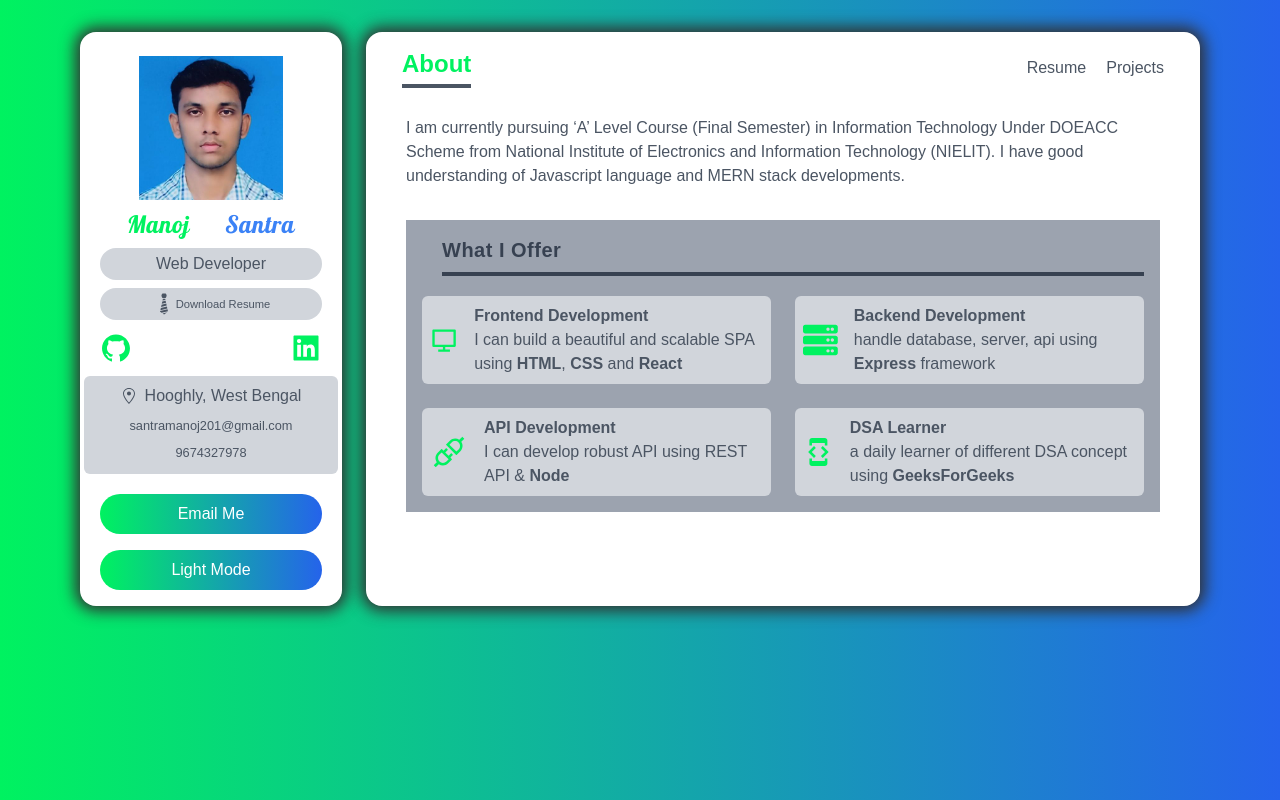
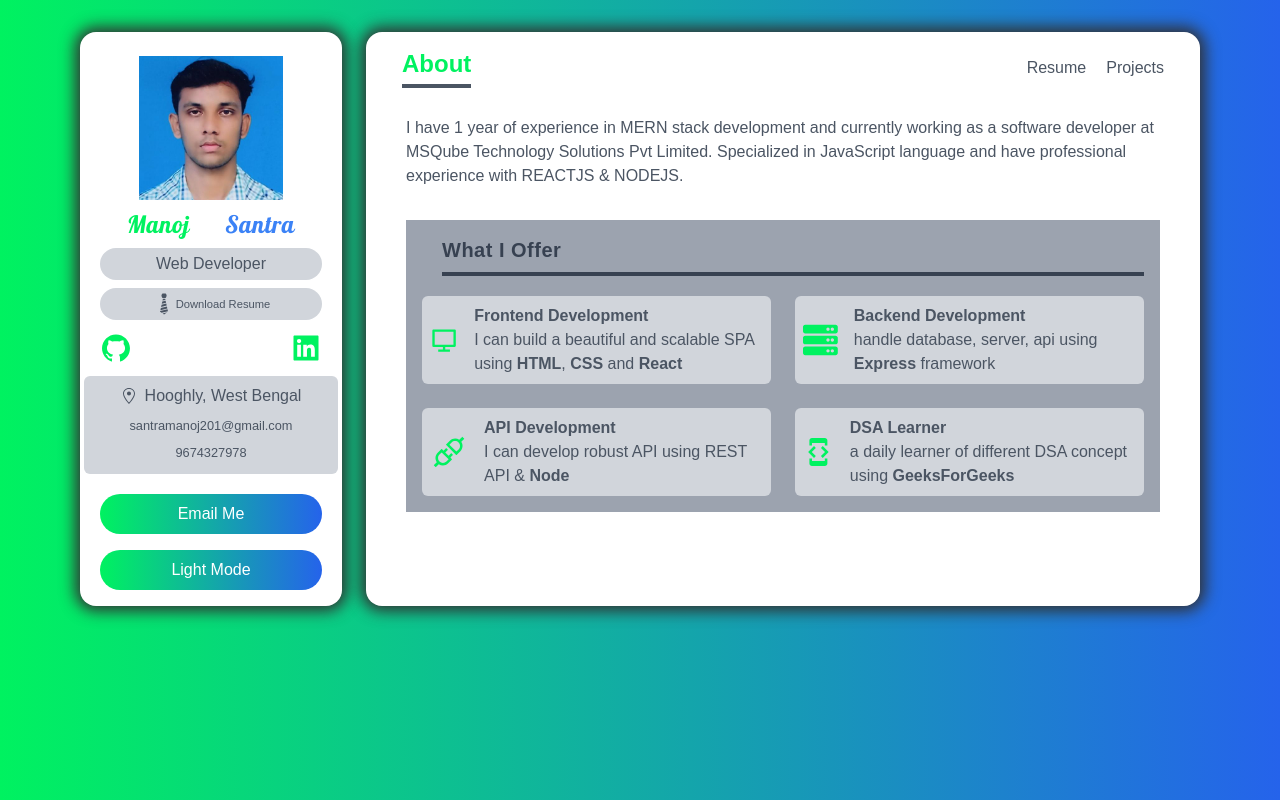
Before and after one commit to manoj19-github/santra-manoj.portfolio, a Next.js app: page / in a window 1280 px wide. Built offline with nearby package versions, Linux system fonts and the light colour scheme; a web font is replaced by a local one.

Commit message:
Update index.tsx
Resume headline changed

```diff
--- a/pages/index.tsx
+++ b/pages/index.tsx
@@ -9,9 +9,7 @@ export default function Home() {
     <div className="">
       <div className="flex flex-col px-2 lg:px-6 pt-2 flex-grow">
         <p className="mt-3 font-medium mb-3">
-           I am currently pursuing ‘A’ Level Course (Final Semester) in Information Technology
-           Under DOEACC Scheme from National Institute of Electronics and Information Technology (NIELIT).
-           I have good understanding of Javascript language and MERN stack developments.
+           I have 1 year of experience in MERN stack development and currently working as a software developer at MSQube Technology Solutions Pvt Limited. Specialized in JavaScript language and have professional experience with REACTJS & NODEJS.
         </p>
         <div className="p-4 my-5 bg-gray-400 flex-grow dark:bg-dark-200">
           <h5
```
